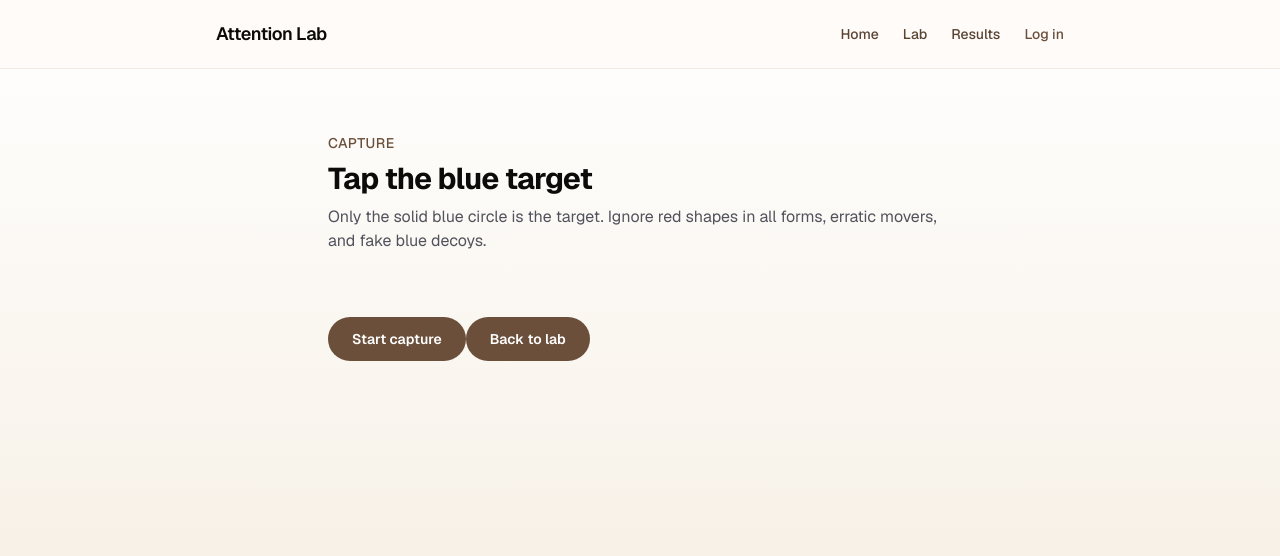
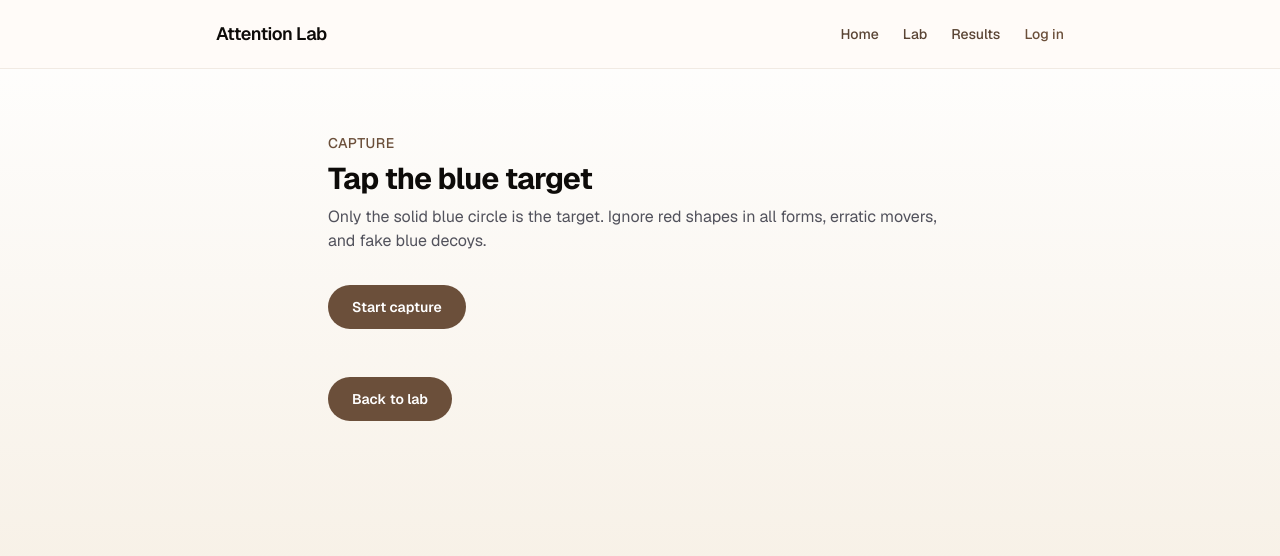
Before and after one commit to LiamPMcA/Attention-Lab, a Next.js app: page /lab/capture in a window 1280 px wide. Shown: the top 556 px of the page. Built offline with nearby package versions, Linux system fonts and the light colour scheme; no server answers.

Commit message:
feat: button

```diff
--- a/components/games/CaptureGame.tsx
+++ b/components/games/CaptureGame.tsx
@@ -64,6 +64,7 @@ export default function CaptureGame() {
       </p>
 
       {phase === "idle" && (
+        <div className="flex flex-col items-start gap-12">
           <button
             type="button"
             onClick={startSession}
@@ -71,6 +72,13 @@ export default function CaptureGame() {
           >
             Start capture
           </button>
+          <Link
+            href="/lab"
+            className="rounded-full bg-accent px-6 py-3 text-sm font-semibold text-white transition-colors hover:bg-accent-hover"
+          >
+            Back to lab
+          </Link>
+        </div>
       )}
 
       {phase !== "idle" && (
@@ -152,12 +160,14 @@ export default function CaptureGame() {
         </div>
       )}
 
+      {phase !== "idle" && (
         <Link
           href="/lab"
           className="mt-8 inline-block rounded-full bg-accent px-6 py-3 text-sm font-semibold text-white transition-colors hover:bg-accent-hover"
         >
           Back to lab
         </Link>
+      )}
     </div>
   );
 }
--- a/components/games/RecoverGame.tsx
+++ b/components/games/RecoverGame.tsx
@@ -115,6 +115,7 @@ export default function RecoverGame() {
       </p>
 
       {phase === "idle" && (
+        <div className="flex flex-col items-start gap-12">
           <button
             type="button"
             onClick={startSession}
@@ -122,6 +123,13 @@ export default function RecoverGame() {
           >
             Start recover
           </button>
+          <Link
+            href="/lab"
+            className="rounded-full bg-accent px-6 py-3 text-sm font-semibold text-white transition-colors hover:bg-accent-hover"
+          >
+            Back to lab
+          </Link>
+        </div>
       )}
 
       {phase !== "idle" && (
@@ -211,12 +219,14 @@ export default function RecoverGame() {
         </div>
       )}
 
+      {phase !== "idle" && (
         <Link
           href="/lab"
           className="mt-8 inline-block rounded-full bg-accent px-6 py-3 text-sm font-semibold text-white transition-colors hover:bg-accent-hover"
         >
           Back to lab
         </Link>
+      )}
     </div>
   );
 }
--- a/components/games/SwitchGame.tsx
+++ b/components/games/SwitchGame.tsx
@@ -63,6 +63,7 @@ export default function SwitchGame() {
       </p>
 
       {phase === "idle" && (
+        <div className="flex flex-col items-start gap-12">
           <button
             type="button"
             onClick={startSession}
@@ -70,6 +71,13 @@ export default function SwitchGame() {
           >
             Start switch
           </button>
+          <Link
+            href="/lab"
+            className="rounded-full bg-accent px-6 py-3 text-sm font-semibold text-white transition-colors hover:bg-accent-hover"
+          >
+            Back to lab
+          </Link>
+        </div>
       )}
 
       {phase !== "idle" && (
@@ -185,12 +193,14 @@ export default function SwitchGame() {
         </div>
       )}
 
+      {phase !== "idle" && (
         <Link
           href="/lab"
           className="mt-8 inline-block rounded-full bg-accent px-6 py-3 text-sm font-semibold text-white transition-colors hover:bg-accent-hover"
         >
           Back to lab
         </Link>
+      )}
     </div>
   );
 }
```
Lines whose indentation alone changed are shown as unchanged.
